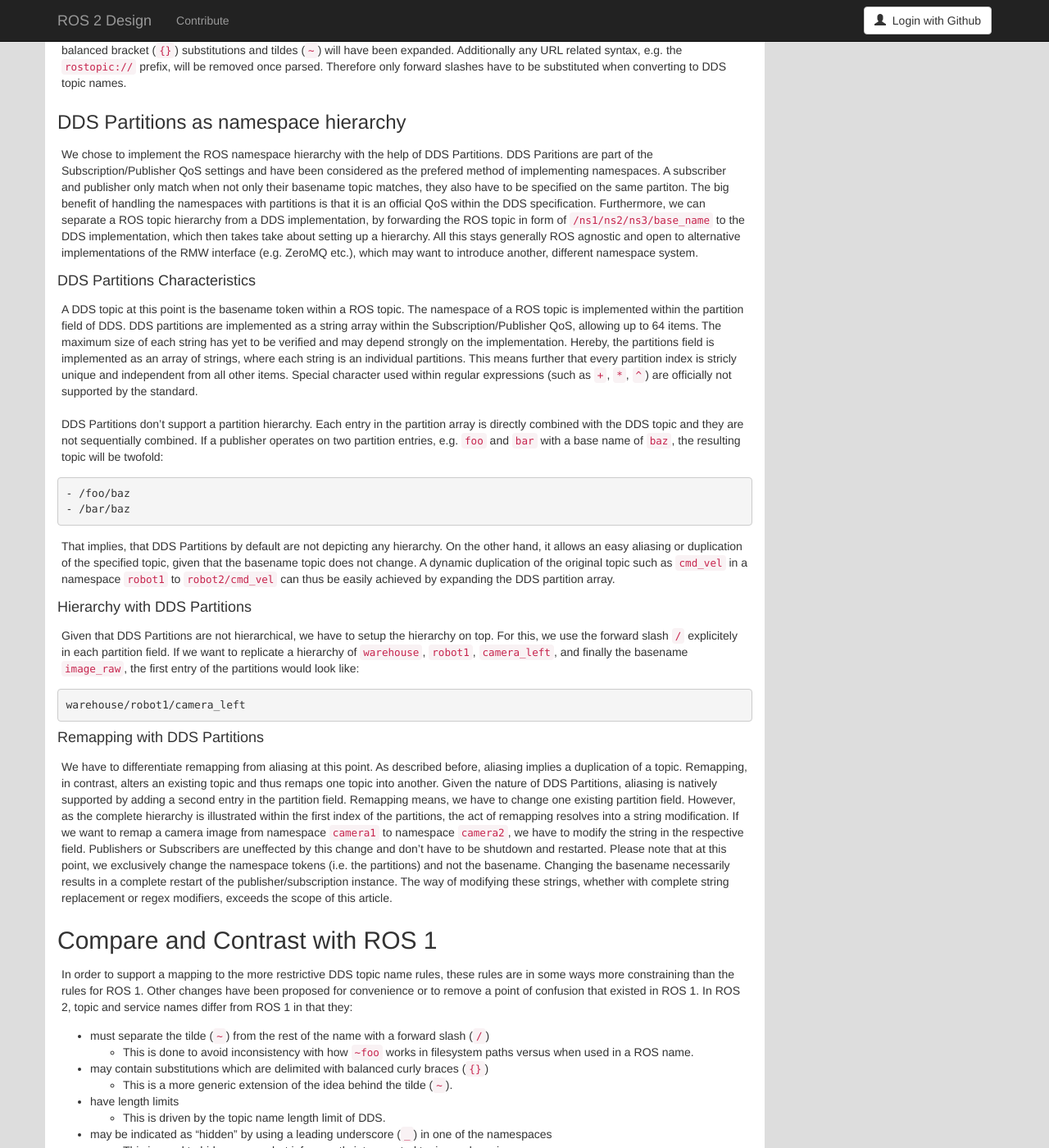
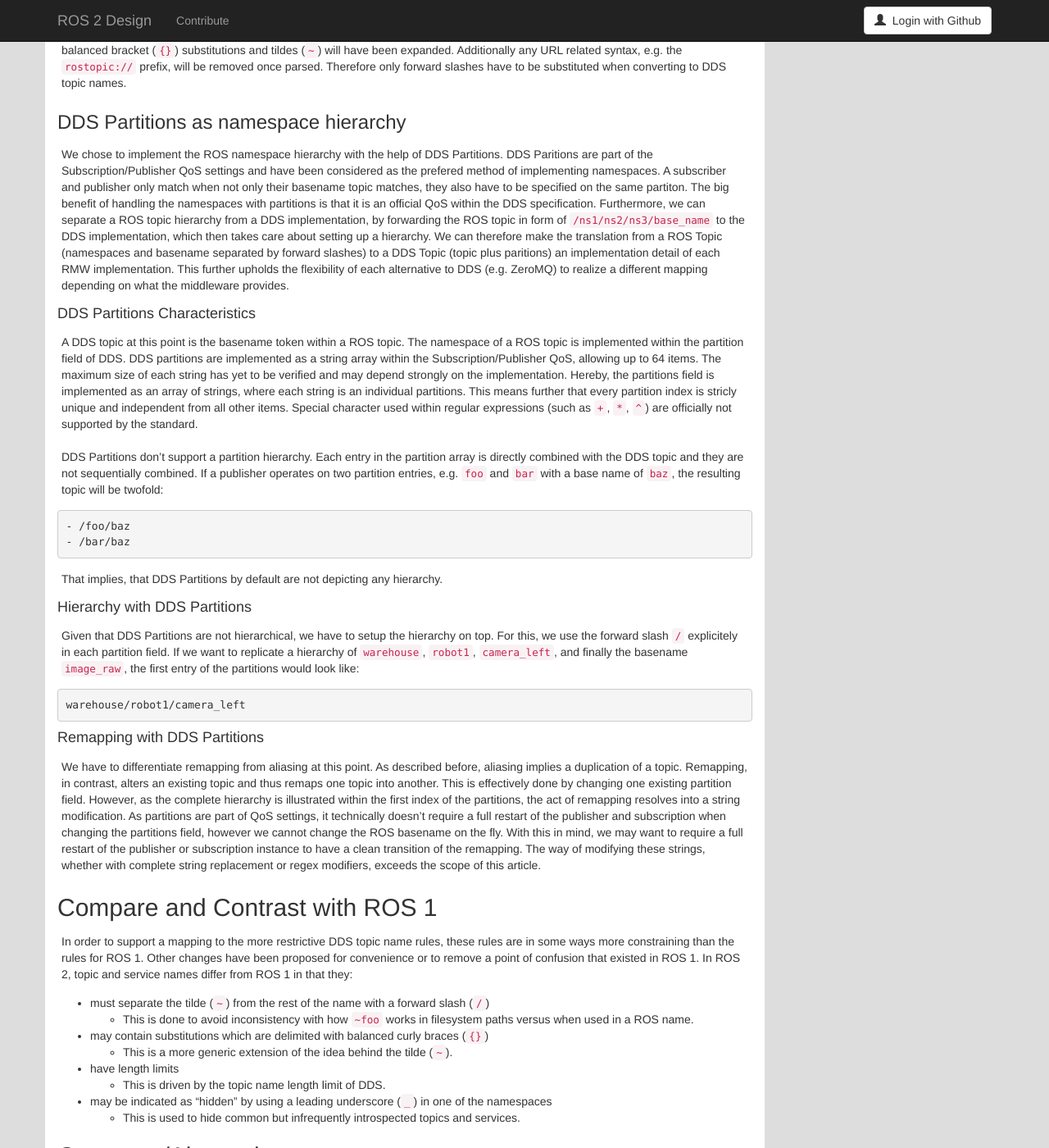
Before and after one commit to ros2/design, a Jekyll site: the page built from articles/140_topic_and_service_name_mapping.md, in a window 1280 px wide and 1400 px high, scrolled down 3954 px. Shown: the whole window at 82% size. Built offline with Jekyll 4.4.1, drawn with Linux system fonts in a browser that asks for light colours; nearby versions of some CDN libraries; some of the changed text lies outside the part shown.

Commit message:
second review comments

````diff
--- a/articles/140_topic_and_service_name_mapping.md
+++ b/articles/140_topic_and_service_name_mapping.md
@@ -209,8 +209,9 @@
 DDS Paritions are part of the Subscription/Publisher QoS settings and have been considered as the prefered method of implementing namespaces.
 A subscriber and publisher only match when not only their basename topic matches, they also have to be specified on the same partiton.
 The big benefit of handling the namespaces with partitions is that it is an official QoS within the DDS specification.
-Furthermore, we can separate a ROS topic hierarchy from a DDS implementation, by forwarding the ROS topic in form of `/ns1/ns2/ns3/base_name` to the DDS implementation, which then takes take about setting up a hierarchy.
-All this stays generally ROS agnostic and open to alternative implementations of the RMW interface (e.g. ZeroMQ etc.), which may want to introduce another, different namespace system.
+Furthermore, we can separate a ROS topic hierarchy from a DDS implementation, by forwarding the ROS topic in form of `/ns1/ns2/ns3/base_name` to the DDS implementation, which then takes care about setting up a hierarchy.
+We can therefore make the translation from a ROS Topic (namespaces and basename separated by forward slashes) to a DDS Topic (topic plus paritions) an implementation detail of each RMW implementation.
+This further upholds the flexibility of each alternative to DDS (e.g. ZeroMQ) to realize a different mapping depending on what the middleware provides.
 
 #### DDS Partitions Characteristics
 
@@ -232,8 +233,6 @@
 ```
 
 That implies, that DDS Partitions by default are not depicting any hierarchy.
-On the other hand, it allows an easy aliasing or duplication of the specified topic, given that the basename topic does not change.
-A dynamic duplication of the original topic such as `cmd_vel` in a namespace `robot1` to `robot2/cmd_vel` can thus be easily achieved by expanding the DDS partition array.
 
 #### Hierarchy with DDS Partitions
 
@@ -250,13 +249,10 @@
 We have to differentiate remapping from aliasing at this point.
 As described before, aliasing implies a duplication of a topic.
 Remapping, in contrast, alters an existing topic and thus remaps one topic into another.
-Given the nature of DDS Partitions, aliasing is natively supported by adding a second entry in the partition field.
-Remapping means, we have to change one existing partition field.
+This is effectively done by changing one existing partition field.
 However, as the complete hierarchy is illustrated within the first index of the partitions, the act of remapping resolves into a string modification.
-If we want to remap a camera image from namespace `camera1` to namespace `camera2`, we have to modify the string in the respective field.
-Publishers or Subscribers are uneffected by this change and don't have to be shutdown and restarted.
-Please note that at this point, we exclusively change the namespace tokens (i.e. the partitions) and not the basename.
-Changing the basename necessarily results in a complete restart of the publisher/subscription  instance.
+As partitions are part of QoS settings, it technically doesn't require a full restart of the publisher and subscription when changing the partitions field, however we cannot change the ROS basename on the fly.
+With this in mind, we may want to require a full restart of the publisher or subscription instance to have a clean transition of the remapping.
 The way of modifying these strings, whether with complete string replacement or regex modifiers, exceeds the scope of this article.
 
 ## Compare and Contrast with ROS 1
@@ -319,7 +315,7 @@
 
 #### Substitution of the Namespace Delimiter
 
-The namespace delimiter in ROS 2 topic and service names, a forward slash (`/`), will be replaced with double underscores (`__`).
+Without the use of partitions, the namespace delimiter in ROS 2 topic and service names, a forward slash (`/`), will be replaced with double underscores (`__`).
 Note that as fully qualified ROS 2 topic and service names are absolute, there is always a leading forward slash (`/`).
 
 #### ROS to DDS Name Conversion Examples
````
